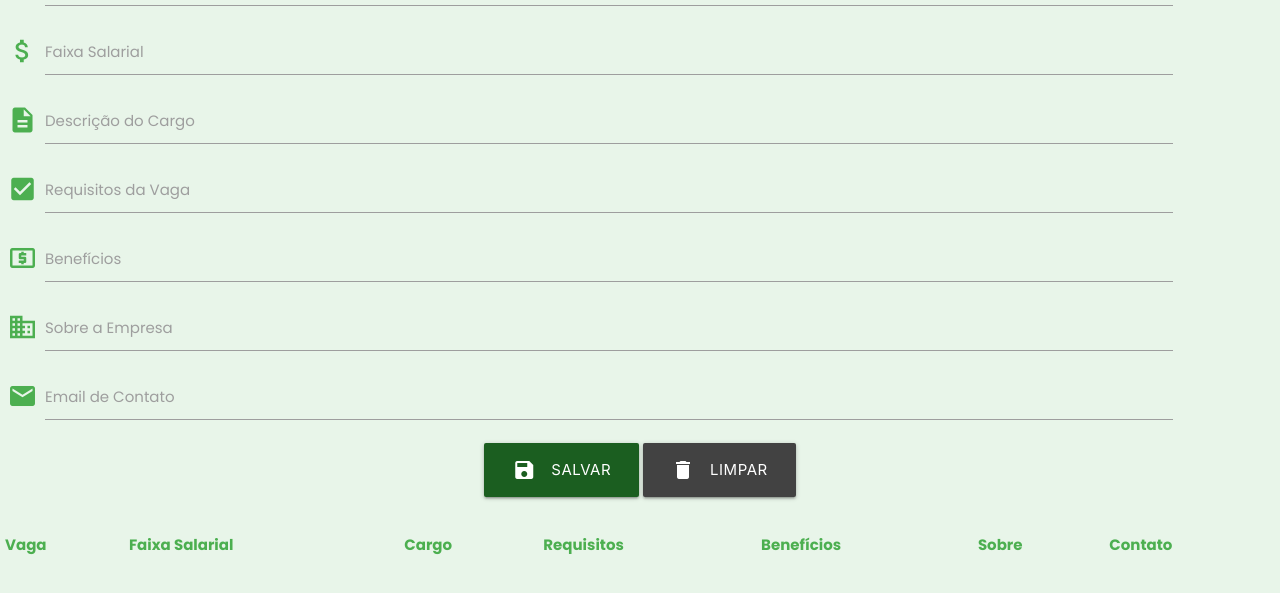
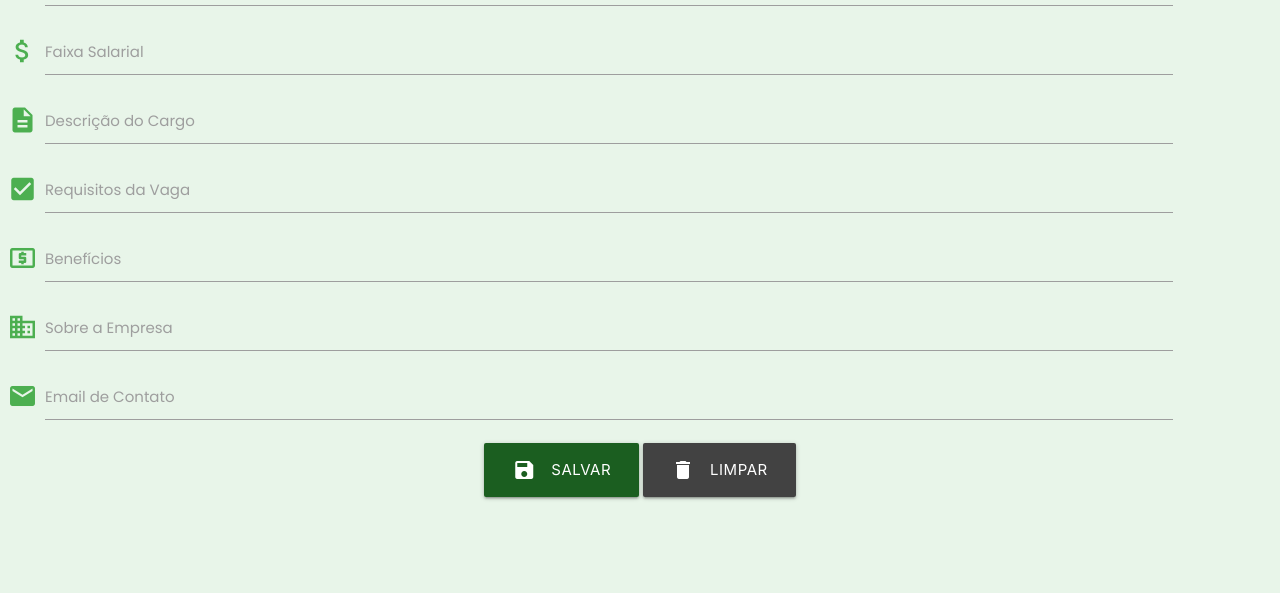
Before and after one commit to SantiagoVinicius/AppCadastroVagas, a website: page CadastroDeVagas/www/index.html in a window 1280 px wide. Shown: the part 135-728 px from the top of the page. Drawn offline with Linux system fonts and the light colour scheme.

Commit message:
AppCadastroVagas

```diff
--- a/CadastroDeVagas/www/index.html
+++ b/CadastroDeVagas/www/index.html
@@ -63,17 +63,11 @@
         <table class="striped responsive-table">
             <thead>
                 <tr>
-                    <th>Vaga</th>
-                    <th>Faixa Salarial</th>
-                    <th>Cargo</th>
-                    <th>Requisitos</th>
-                    <th>Benefícios</th>
-                    <th>Sobre</th>
-                    <th>Contato</th>
+                    <tbody id="ListarVagas">
+                    </tbody>
                 </tr>
             </thead>
-            <tbody id="ListarVagas">
-            </tbody>
+
         </table>
     </div>
 
--- a/CadastroDeVagas/www/js/funcoes.js
+++ b/CadastroDeVagas/www/js/funcoes.js
@@ -9,14 +9,16 @@ function incluirUmaLinha(){
     let contato = document.getElementById("contato").value
 
     //montar linha da tabela
-    let linhaNova = `<tr><td>${nome}</td>`
+   /* let linhaNova = `<tr><td>${nome}</td>`
     linhaNova += `<td>${salario}</td>`
     linhaNova += `<td>${descricao}</td>`
     linhaNova += `<td>${requisitos}</td>`
     linhaNova += `<td>${beneficios}</td>`
     linhaNova += `<td>${empresa}</td>`
     linhaNova += `<td>${contato}</td>`
+*/
 
+let linhaNova = `<div class="row"><div class="col s12 m6"><div class="z-depth-4 left-align Heading h3 card-panel hoverable card darken-1"><div class="card-content white-text"><p class="card-title" style="font-weight:600;"> ${nome}</p><p style="font-weight:100;">Faixa Salarial: ${salario}<br>Descrição: ${descricao}<br>Requisítos: ${requisitos}<br>Benefícios: ${beneficios}<br>Sobre a Empresa: ${empresa}</p></div><div class="card-action"><a href="#" style="font-weight:300; font-style:italic;">${contato}</a></div></div></div></div>`
     document.getElementById("ListarVagas").innerHTML += linhaNova
 
 }
@@ -41,7 +43,7 @@ btSalvar.addEventListener("click", function(){
 
 function salvar(){
 localStorage.ListarVagas = document.getElementById("ListarVagas").innerHTML
-navigator.vibrate(3000)
+
 
 }
 
```
